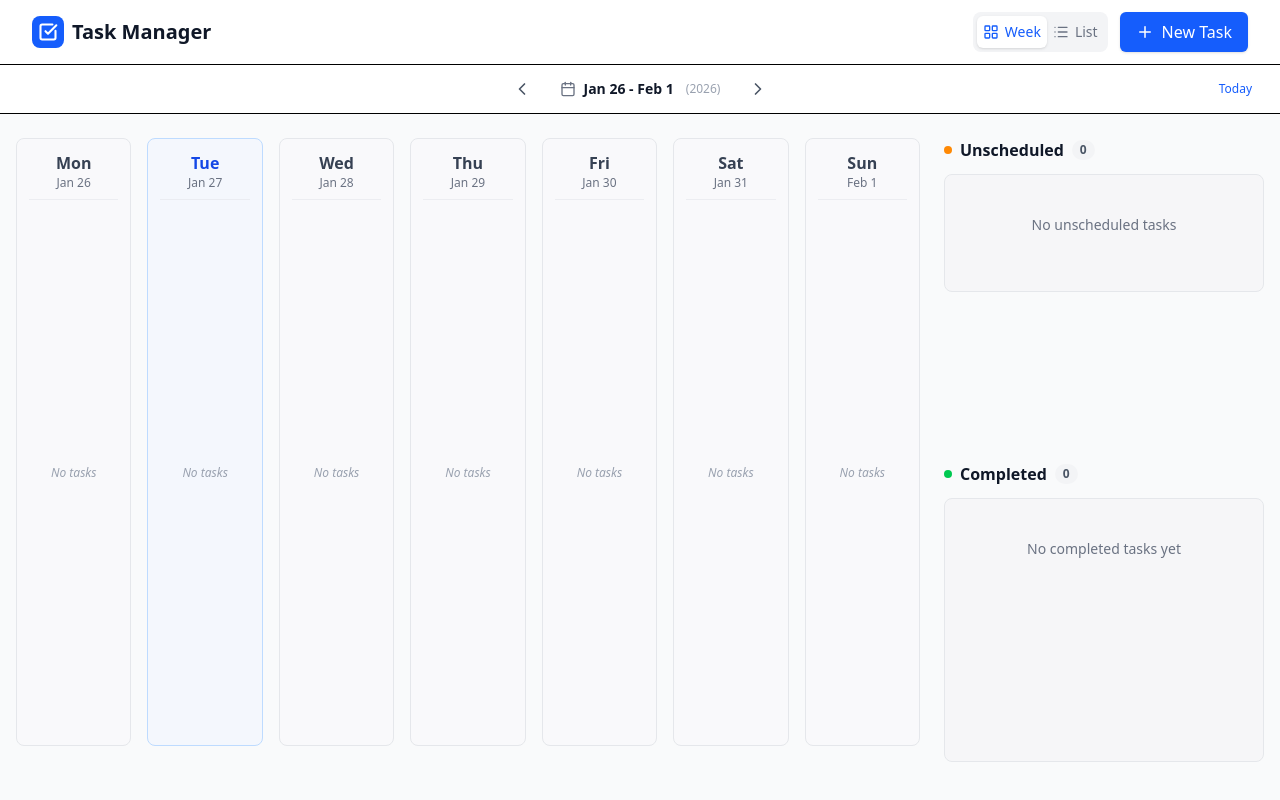
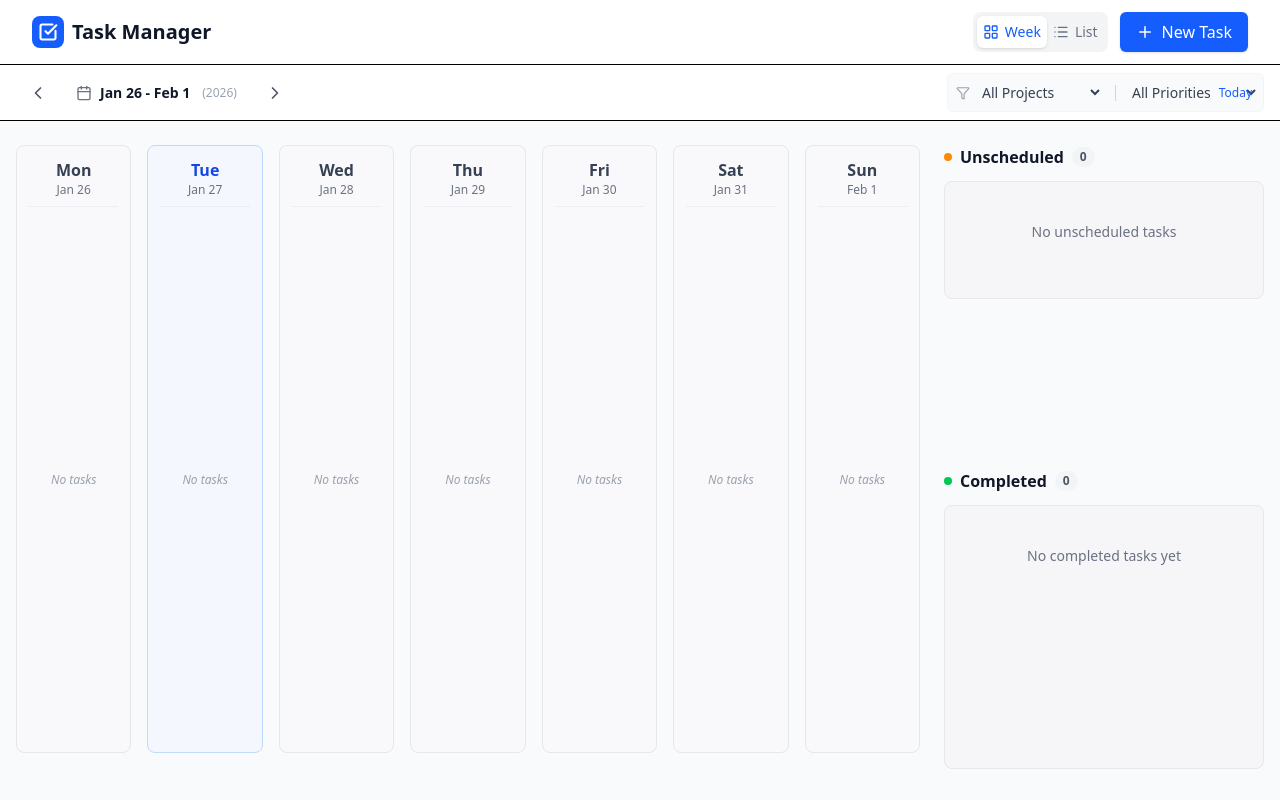
Before and after one commit to AshlinJoshy/Task-Manager, a React app: page / in a window 1280 px wide. Built offline with nearby package versions, Linux system fonts and the light colour scheme; the HTML template or start-up script is replaced by a standard one.

Commit message:
feat: add project and priority filters to top bar
Co-authored-by: ashlin.cheeran <ashlin.cheeran@bhomes.com>

```diff
--- a/src/App.tsx
+++ b/src/App.tsx
@@ -4,7 +4,7 @@ import { WeekView } from './components/WeekView';
 import { TaskCard } from './components/TaskCard';
 import { TaskForm } from './components/TaskForm';
 import { Button } from './components/ui/Button';
-import { Plus, LayoutGrid, List, CheckSquare, ChevronLeft, ChevronRight, Calendar as CalendarIcon } from 'lucide-react';
+import { Plus, LayoutGrid, List, CheckSquare, ChevronLeft, ChevronRight, Calendar as CalendarIcon, Filter } from 'lucide-react';
 import { type Task } from './types';
 import { cn } from './lib/utils';
 import { ScrollArea } from './components/ui/ScrollArea';
@@ -56,12 +56,14 @@ const DroppableUnscheduled = ({ children }: { children: React.ReactNode }) => {
 };
 
 function App() {
-  const { tasks, addTask, toggleTask, updateTask, deleteTask } = useTasks();
+  const { tasks, projects, addTask, toggleTask, updateTask, deleteTask } = useTasks();
   const [isFormOpen, setIsFormOpen] = useState(false);
   const [editingTask, setEditingTask] = useState<Task | null>(null);
   const [view, setView] = useState<'week' | 'list'>('week');
   const [activeDragTask, setActiveDragTask] = useState<Task | null>(null);
   const [selectedDate, setSelectedDate] = useState(new Date());
+  const [projectFilter, setProjectFilter] = useState<string>('all');
+  const [priorityFilter, setPriorityFilter] = useState<string>('all');
 
   // Sensors for better touch/mouse handling
   const sensors = useSensors(
@@ -78,11 +80,30 @@ function App() {
     })
   );
 
-  const activeTasks = tasks.filter(t => !t.completed);
-  const completedTasks = tasks.filter(t => t.completed);
+  // Filter tasks
+  const filteredTasks = tasks.filter(task => {
+    // Project Filter
+    if (projectFilter !== 'all') {
+      if (projectFilter === 'No Project') {
+        if (task.projectName) return false;
+      } else {
+        if (task.projectName !== projectFilter) return false;
+      }
+    }
+
+    // Priority Filter
+    if (priorityFilter !== 'all') {
+      if (task.priority !== priorityFilter) return false;
+    }
+
+    return true;
+  });
+
+  const activeTasks = filteredTasks.filter(t => !t.completed);
+  const completedTasks = filteredTasks.filter(t => t.completed);
 
   const unscheduledTasks = activeTasks.filter(t => !t.dueDate && !t.recurrence);
-  const scheduledTasks = tasks.filter(t => (t.dueDate || t.recurrence) && !t.completed);
+  const scheduledTasks = filteredTasks.filter(t => (t.dueDate || t.recurrence) && !t.completed);
 
   // Sort unscheduled by priority
   unscheduledTasks.sort((a, b) => {
@@ -195,8 +216,8 @@ function App() {
       </header>
 
       {/* Navigation & Controls */}
-      <div className="bg-white border-b px-4 py-2 flex items-center justify-between sm:justify-center relative">
-        <div className="flex items-center gap-2">
+      <div className="bg-white border-b px-4 py-2 flex flex-col sm:flex-row items-center justify-between gap-4 sm:gap-0 relative z-10">
+        <div className="flex items-center gap-2 order-2 sm:order-1">
           <Button variant="ghost" size="sm" onClick={() => handleWeekChange('prev')}>
             <ChevronLeft size={20} />
           </Button>
@@ -216,11 +237,46 @@ function App() {
           </Button>
         </div>
 
+        {/* Filters */}
+        <div className="flex items-center gap-2 order-3 sm:order-2 w-full sm:w-auto overflow-x-auto pb-2 sm:pb-0 hide-scrollbar">
+           <div className="flex items-center gap-2 bg-gray-50 p-1 rounded-md border border-gray-100">
+             <Filter size={14} className="text-gray-400 ml-1" />
+
+             {/* Project Filter */}
+             <select
+               className="bg-transparent text-sm border-none focus:ring-0 text-gray-700 font-medium py-1 pr-8 cursor-pointer"
+               value={projectFilter}
+               onChange={(e) => setProjectFilter(e.target.value)}
+             >
+               <option value="all">All Projects</option>
+               <option value="No Project">No Project</option>
+               {projects.map(p => (
+                 <option key={p} value={p}>{p}</option>
+               ))}
+             </select>
+
+             <div className="w-px h-4 bg-gray-300 mx-1" />
+
+             {/* Priority Filter */}
+             <select
+               className="bg-transparent text-sm border-none focus:ring-0 text-gray-700 font-medium py-1 pr-8 cursor-pointer"
+               value={priorityFilter}
+               onChange={(e) => setPriorityFilter(e.target.value)}
+             >
+               <option value="all">All Priorities</option>
+               <option value="High">High</option>
+               <option value="Constant">Constant</option>
+               <option value="Medium">Medium</option>
+               <option value="Low">Low</option>
+             </select>
+           </div>
+        </div>
+
         <Button
           variant="ghost"
           size="sm"
           onClick={() => handleWeekChange('today')}
-          className="absolute right-4 text-xs font-medium text-blue-600 hover:text-blue-700 hover:bg-blue-50"
+          className="order-1 sm:order-3 sm:absolute sm:right-4 text-xs font-medium text-blue-600 hover:text-blue-700 hover:bg-blue-50 w-full sm:w-auto"
         >
           Today
         </Button>
```
